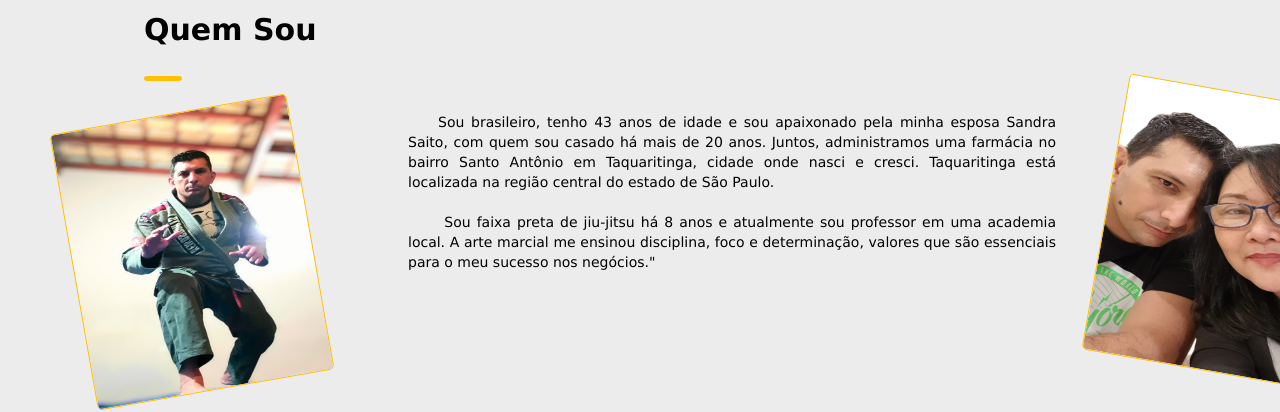
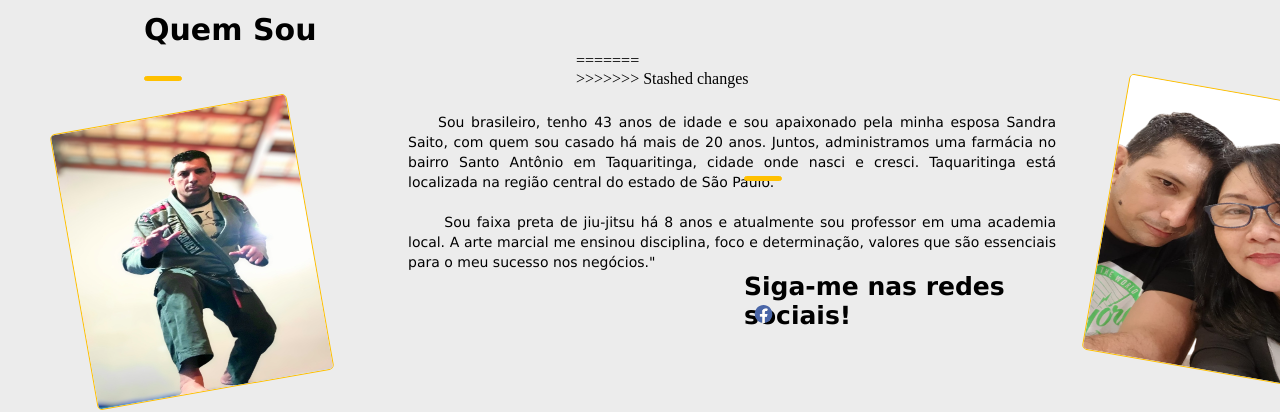
Before and after one commit to HamiltonTonelotti/hamiltontonelotti.github.io, a plain HTML site: page index.html in a window 1280 px wide. Shown: the part 588-1000 px from the top of the page. Drawn offline with Linux system fonts and the light colour scheme.

Commit message:
alteraçoes

```diff
--- a/index.html
+++ b/index.html
@@ -47,6 +47,7 @@
               <ol>Turmo: Manhã</ol>
             </ul>
         </div>
+<<<<<<< Updated upstream
           <hr>
             <div>
 
@@ -79,6 +80,13 @@
                 </p>
                 <img class="casal" src="image/casal.png" alt="Casal abraçados com a cabeça junta em sinal de carinho">
                 <img class="jiu" src="image/jiu.jpg" alt="Hamilton vestindo kimono preto de jiu jiu-jitsu em posição de luta">
+=======
+        <hr>
+        <div>
+            <h3 class="siga text">Siga-me nas redes sociais!</h3>
+          <a href="https://www.facebook.com/pedra02?mibextid=ZbWKwL" target=“_blank”><img class="face"
+              src="image/face.svg" alt="Logo marca do facebook"></a>
+>>>>>>> Stashed changes
 
                 <h3>Formação <br> Acadêmica</h3>
 
--- a/style.css
+++ b/style.css
@@ -86,6 +86,26 @@ h1 {
     left: 47%;
 
   }
+  .siga{
+    font-family: Verdana, Geneva, Tahoma, sans-serif;
+    font-size: 25px;
+    position: absolute;
+    top: 55%;
+    left: 35%;
+
+  }
+  @keyframes change-color {
+   50%{
+    color: black;
+   }
+   50%{
+    color: white;
+   }
+  }
+
+  .text {
+    animation: change-color 5s linear infinite;
+  }
 
   img {
     position: absolute;
@@ -99,7 +119,7 @@ h1 {
   .face {
     width: 4%;
     position: absolute;
-    top: 60%;
+    top: 63%;
     left: 37%;
     background: none;
   }
@@ -107,7 +127,7 @@ h1 {
   .insta {
     width: 4%;
     position: absolute;
-    top: 60%;
+    top: 63%;
     left: 47%;
     background: none;
   }
@@ -115,7 +135,7 @@ h1 {
   .zap {
     width: 4%;
     position: absolute;
-    top: 60%;
+    top: 63%;
     left: 57%;
     background: none;
   }
@@ -123,7 +143,7 @@ h1 {
   .git {
     width: 4%;
     position: absolute;
-    top: 60%;
+    top: 63%;
     left: 67%;
     background: none;
   }
```
